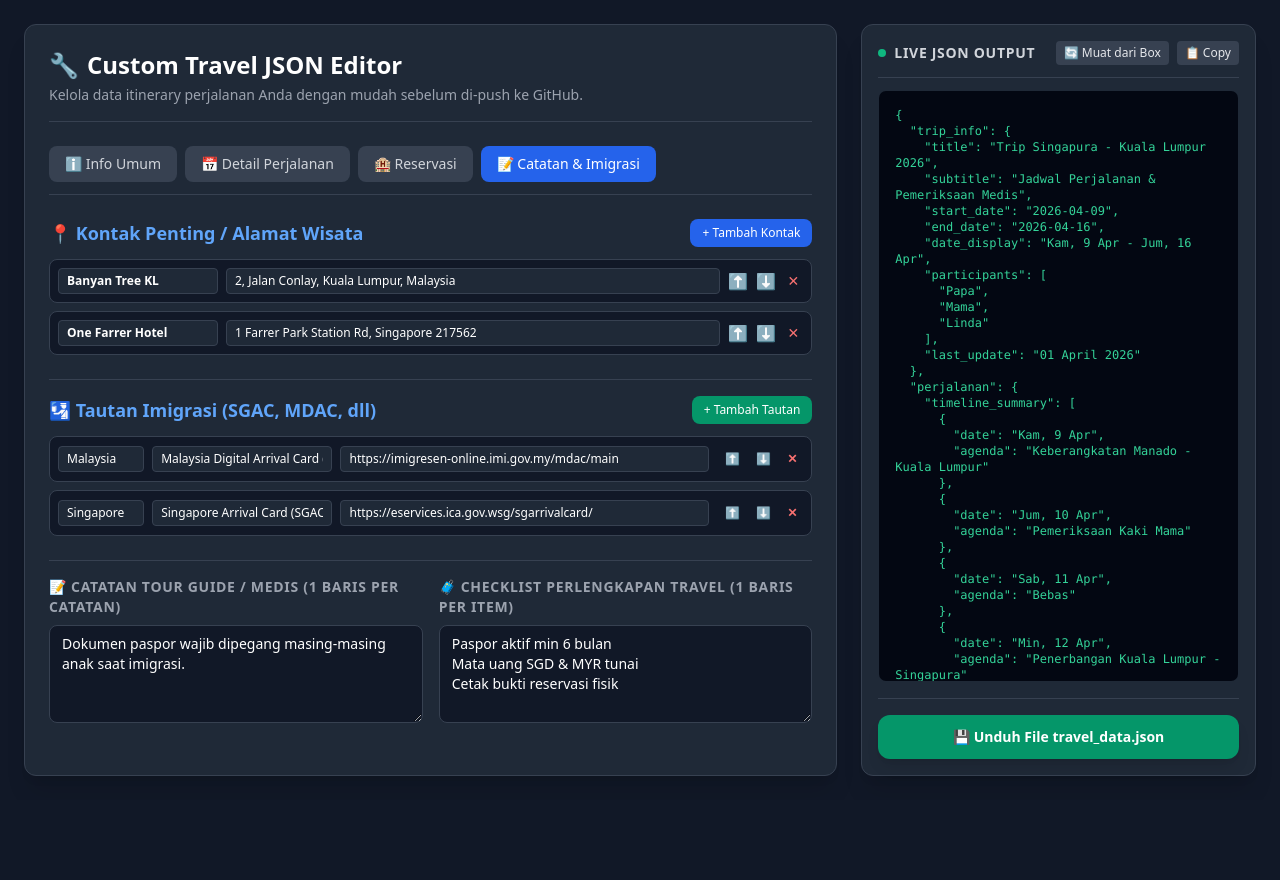
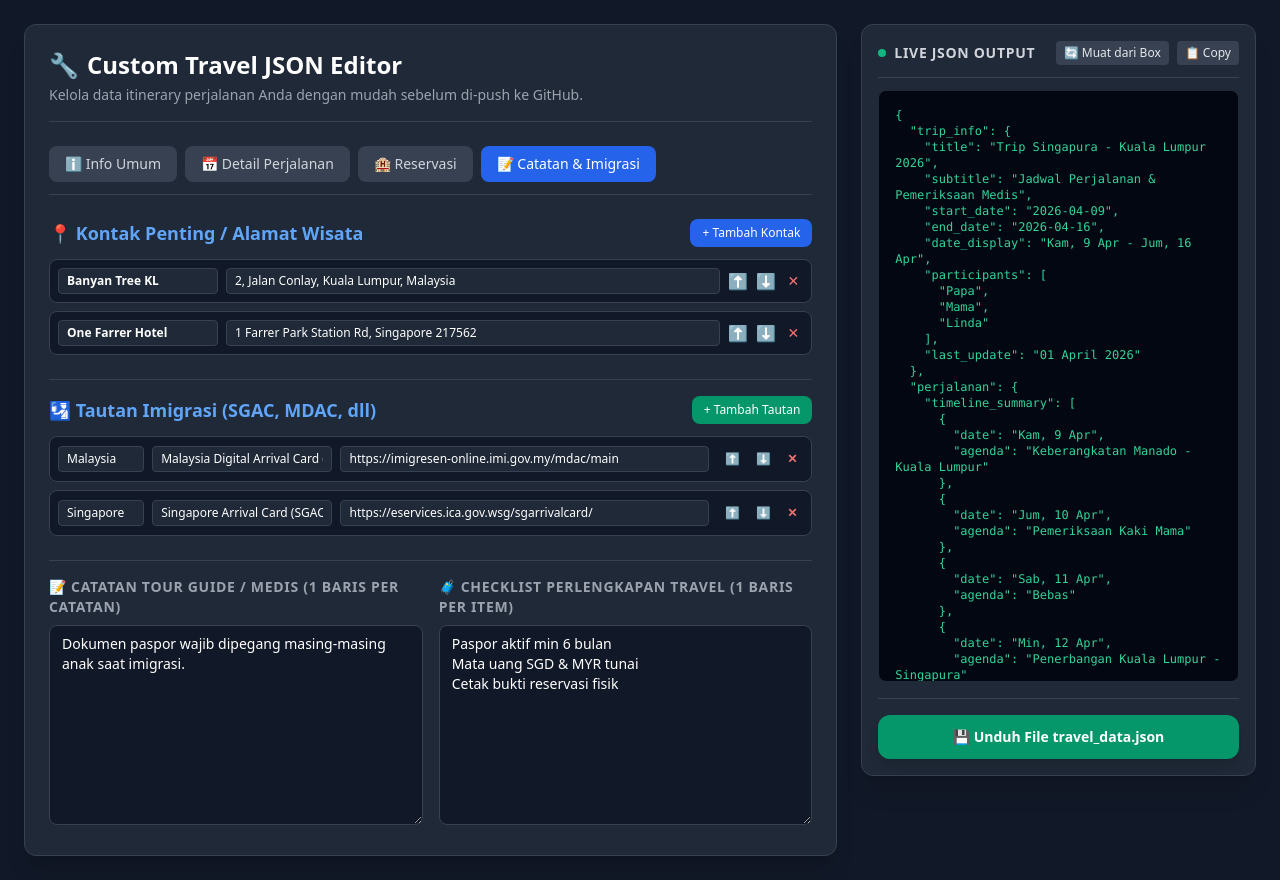
Before and after one commit to jerryst21/travel, a plain HTML site: page traveljsoneditor54.html in a window 1280 px wide. Both pictures are taken after a click on the button "📝 Catatan & Imigrasi". Before the commit the page ends 800 px from the top, so only its background shows below. Drawn offline with nearby package versions, Linux system fonts and the light colour scheme.

Commit message:
Enhance textareas for notes and checklist with dynamic height
Updated textarea elements for tour guide notes and travel checklist to allow for dynamic height adjustment and improved styling.

```diff
--- a/traveljsoneditor54.html
+++ b/traveljsoneditor54.html
@@ -131,11 +131,23 @@
                         <div class="border-t border-gray-700 pt-4 grid grid-cols-1 md:grid-cols-2 gap-4">
                             <div>
                                 <h3 class="text-sm font-semibold text-gray-400 uppercase tracking-wider mb-2">📝 Catatan Tour Guide / Medis (1 baris per catatan)</h3>
-                                <textarea id="tour_guide_notes" rows="4" class="w-full bg-gray-900 border border-gray-700 rounded-lg px-3 py-2 text-white focus:outline-none focus:border-blue-500 text-sm" placeholder="Contoh: Titip obat Mama di tas jinjing..."></textarea>
+                                <textarea
+									id="tour_guide_notes"
+									rows="8"
+									style="overflow:hidden;"
+									oninput="this.style.height = 'auto'; this.style.height = this.scrollHeight + 'px'; /* TAMBAHKAN LOGIKA UPDATE JSON ANDA DI SINI */"
+									class="w-full min-h-[200px] bg-gray-900 border border-gray-700 rounded-lg px-3 py-2 text-white focus:outline-none focus:border-blue-500 text-sm"
+									placeholder="Tulis catatan di sini dengan format Markdown..."></textarea>
                             </div>
                             <div>
                                 <h3 class="text-sm font-semibold text-gray-400 uppercase tracking-wider mb-2">🧳 Checklist Perlengkapan Travel (1 baris per item)</h3>
-                                <textarea id="travel_checklist" rows="4" class="w-full bg-gray-900 border border-gray-700 rounded-lg px-3 py-2 text-white focus:outline-none focus:border-blue-500 text-sm" placeholder="Contoh: Paspor&#10;Mata Uang Asing&#10;Payung Lipat"></textarea>
+                                <textarea
+									id="travel_checklist"
+									rows="8"
+									style="overflow:hidden;"
+									oninput="this.style.height = 'auto'; this.style.height = this.scrollHeight + 'px'; /* TAMBAHKAN LOGIKA UPDATE JSON ANDA DI SINI */"
+									class="w-full min-h-[200px] bg-gray-900 border border-gray-700 rounded-lg px-3 py-2 text-white focus:outline-none focus:border-blue-500 text-sm"
+									placeholder="Tulis checklist di sini (gunakan - untuk bullet points)..."></textarea>
                             </div>
                         </div>
                     </div>
```
